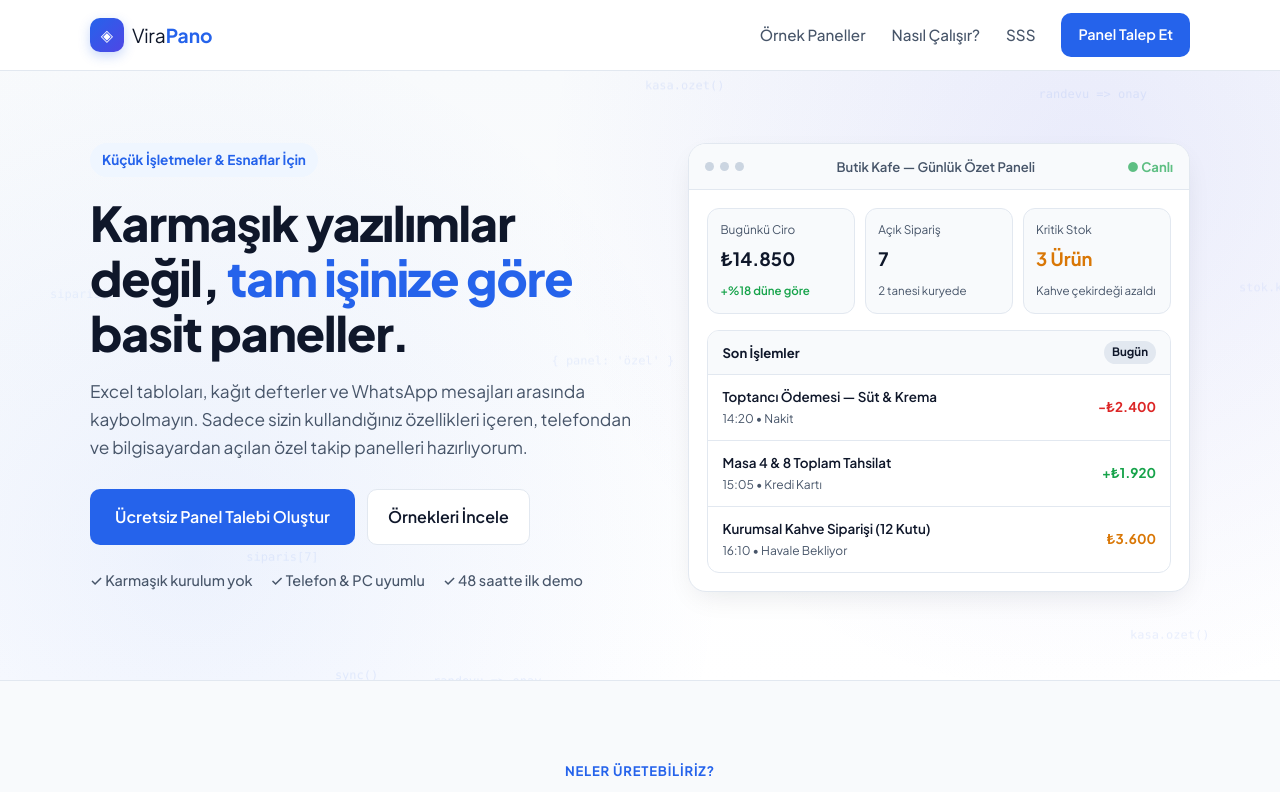
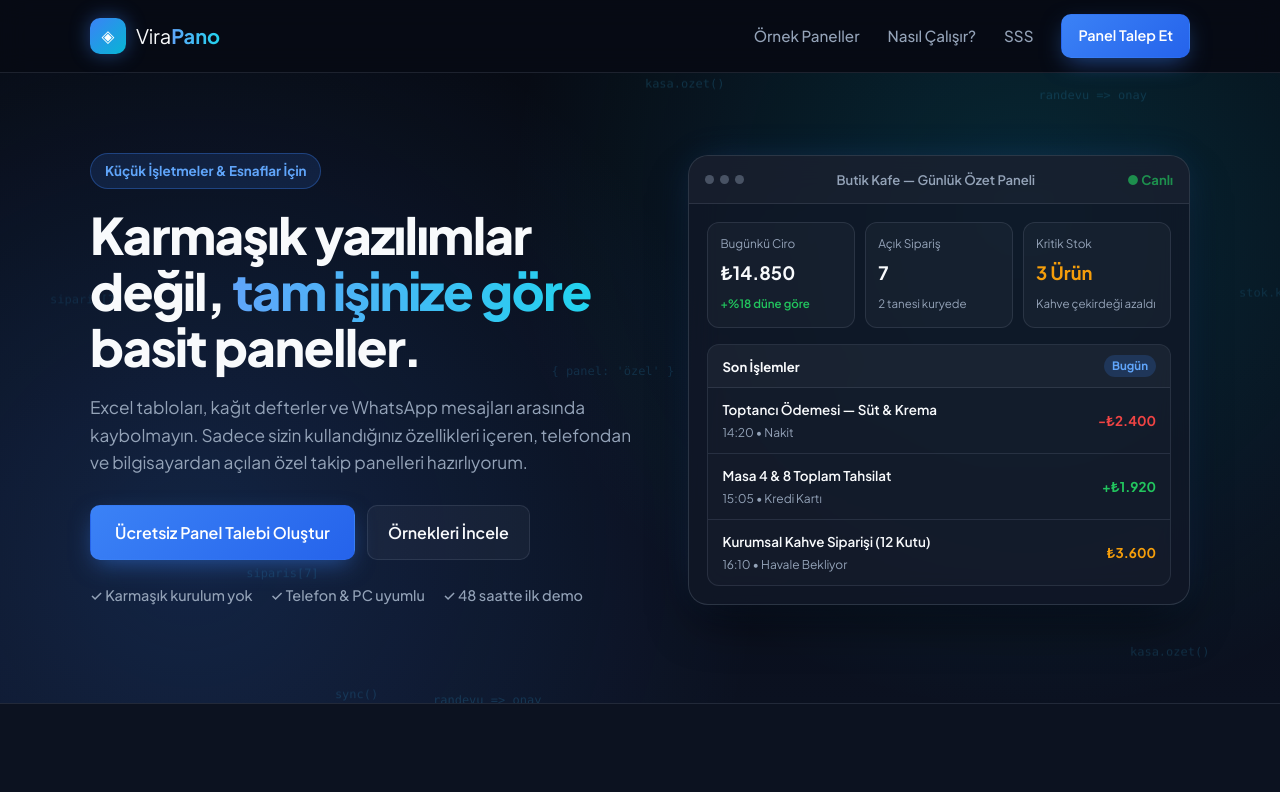
Before and after one commit to opperator04/panel-atolye, a plain HTML site: page index.html in a window 1280 px wide. Shown: the top 792 px of the page. Drawn offline with Linux system fonts and the light colour scheme.

Commit message:
Upgrade to modern dark-tech glassmorphic design

```diff
--- a/app.js
+++ b/app.js
@@ -184,7 +184,7 @@ function initCodeBackground() {
       y: Math.random() * height,
       speed: 0.25 + Math.random() * 0.35,
       text: snippets[Math.floor(Math.random() * snippets.length)],
-      alpha: 0.06 + Math.random() * 0.06
+      alpha: 0.12 + Math.random() * 0.10
     }));
   }
 
@@ -196,7 +196,7 @@ function initCodeBackground() {
     ctx.font = "500 12px ui-monospace, SFMono-Regular, Menlo, monospace";
 
     for (const d of drops) {
-      ctx.fillStyle = `rgba(37, 99, 235, ${d.alpha})`;
+      ctx.fillStyle = `rgba(56, 189, 248, ${d.alpha})`;
       ctx.fillText(d.text, d.x, d.y);
       d.y += d.speed;
       if (d.y > height + 20) {
--- a/styles.css
+++ b/styles.css
@@ -1,18 +1,20 @@
 :root {
-  --bg: #ffffff;
-  --bg-alt: #f8fafc;
-  --text: #0f172a;
-  --text-muted: #475569;
-  --border: #e2e8f0;
-  --primary: #2563eb;
-  --primary-hover: #1d4ed8;
-  --primary-soft: #eff6ff;
-  --success: #16a34a;
-  --warning: #d97706;
-  --danger: #dc2626;
-  --whatsapp: #16a34a;
-  --radius: 14px;
-  --shadow: 0 10px 30px -10px rgba(15, 23, 42, 0.12);
+  --bg: #070b14;
+  --bg-alt: #0c1220;
+  --surface: rgba(17, 24, 39, 0.72);
+  --surface-solid: #111827;
+  --text: #f8fafc;
+  --text-muted: #94a3b8;
+  --border: rgba(148, 163, 184, 0.16);
+  --primary: #3b82f6;
+  --primary-hover: #2563eb;
+  --accent: #06b6d4;
+  --primary-soft: rgba(59, 130, 246, 0.14);
+  --success: #22c55e;
+  --warning: #f59e0b;
+  --danger: #ef4444;
+  --radius: 16px;
+  --shadow: 0 24px 48px -12px rgba(0, 0, 0, 0.65);
 }
 
 * {
@@ -45,8 +47,8 @@ body {
   position: sticky;
   top: 0;
   z-index: 50;
-  background: rgba(255, 255, 255, 0.9);
-  backdrop-filter: blur(10px);
+  background: rgba(7, 11, 20, 0.8);
+  backdrop-filter: blur(14px);
   border-bottom: 1px solid var(--border);
 }
 
@@ -54,39 +56,41 @@ body {
   display: flex;
   align-items: center;
   justify-content: space-between;
-  height: 70px;
+  height: 72px;
 }
 
 .brand {
   display: inline-flex;
   align-items: center;
-  gap: 8px;
+  gap: 10px;
   text-decoration: none;
   color: var(--text);
-  font-size: 1.2rem;
+  font-size: 1.25rem;
 }
 
 .brand-icon {
   display: inline-flex;
   align-items: center;
   justify-content: center;
-  width: 34px;
-  height: 34px;
+  width: 36px;
+  height: 36px;
   border-radius: 10px;
-  background: linear-gradient(135deg, #2563eb 0%, #4f46e5 100%);
+  background: linear-gradient(135deg, #3b82f6 0%, #06b6d4 100%);
   color: #fff;
-  font-size: 1rem;
-  box-shadow: 0 4px 12px rgba(37, 99, 235, 0.25);
+  font-size: 1.05rem;
+  box-shadow: 0 0 20px rgba(59, 130, 246, 0.45);
 }
 
 .brand-text strong {
-  color: var(--primary);
+  background: linear-gradient(90deg, #60a5fa, #22d3ee);
+  -webkit-background-clip: text;
+  -webkit-text-fill-color: transparent;
 }
 
 .nav-links {
   display: flex;
   align-items: center;
-  gap: 26px;
+  gap: 28px;
 }
 
 .nav-links a:not(.btn) {
@@ -125,7 +129,7 @@ body {
   gap: 12px;
   padding: 16px 20px 20px;
   border-top: 1px solid var(--border);
-  background: var(--bg);
+  background: var(--bg-alt);
 }
 
 .mobile-nav.open {
@@ -150,7 +154,7 @@ body {
   text-decoration: none;
   cursor: pointer;
   border: 1px solid transparent;
-  transition: all 0.18s ease;
+  transition: all 0.2s ease;
   font-family: inherit;
 }
 
@@ -169,41 +173,32 @@ body {
 }
 
 .btn-primary {
-  background: var(--primary);
+  background: linear-gradient(135deg, #3b82f6 0%, #2563eb 100%);
   color: #fff;
+  box-shadow: 0 8px 24px -6px rgba(59, 130, 246, 0.55);
 }
 
 .btn-primary:hover {
-  background: var(--primary-hover);
-  transform: translateY(-1px);
+  transform: translateY(-2px);
+  box-shadow: 0 12px 28px -6px rgba(59, 130, 246, 0.75);
 }
 
 .btn-outline {
-  background: #fff;
+  background: rgba(255, 255, 255, 0.04);
   color: var(--text);
   border-color: var(--border);
   padding: 12px 20px;
 }
 
 .btn-outline:hover {
-  border-color: #cbd5e1;
-  background: var(--bg-alt);
-}
-
-.btn-whatsapp {
-  background: var(--whatsapp);
-  color: #fff;
-  padding: 12px 20px;
-}
-
-.btn-whatsapp:hover {
-  filter: brightness(0.95);
+  border-color: rgba(148, 163, 184, 0.4);
+  background: rgba(255, 255, 255, 0.08);
 }
 
 .btn-link {
   background: none;
   border: none;
-  color: var(--primary);
+  color: #60a5fa;
   font-weight: 600;
   cursor: pointer;
   margin-top: 16px;
@@ -215,11 +210,11 @@ body {
 .hero {
   position: relative;
   overflow: hidden;
-  padding: 72px 0 88px;
+  padding: 80px 0 96px;
   background:
-    radial-gradient(circle at 85% 15%, rgba(99, 102, 241, 0.10) 0%, transparent 45%),
-    radial-gradient(circle at 15% 80%, rgba(37, 99, 235, 0.08) 0%, transparent 45%),
-    linear-gradient(180deg, #f8fafc 0%, #ffffff 100%);
+    radial-gradient(circle at 80% 20%, rgba(6, 182, 212, 0.16) 0%, transparent 45%),
+    radial-gradient(circle at 15% 75%, rgba(59, 130, 246, 0.18) 0%, transparent 48%),
+    linear-gradient(180deg, #070b14 0%, #0b1120 100%);
 }
 
 .code-bg-canvas {
@@ -242,25 +237,28 @@ body {
 
 .badge {
   display: inline-block;
-  padding: 6px 12px;
+  padding: 6px 14px;
   border-radius: 999px;
   background: var(--primary-soft);
-  color: var(--primary);
-  font-size: 0.85rem;
+  border: 1px solid rgba(59, 130, 246, 0.35);
+  color: #60a5fa;
+  font-size: 0.84rem;
   font-weight: 700;
   margin-bottom: 18px;
 }
 
 .hero h1 {
-  font-size: clamp(2rem, 4vw, 3rem);
-  line-height: 1.15;
+  font-size: clamp(2.1rem, 4.2vw, 3.15rem);
+  line-height: 1.12;
   font-weight: 800;
-  letter-spacing: -0.02em;
+  letter-spacing: -0.025em;
   margin-bottom: 18px;
 }
 
 .hero h1 span {
-  color: var(--primary);
+  background: linear-gradient(90deg, #60a5fa, #22d3ee);
+  -webkit-background-clip: text;
+  -webkit-text-fill-color: transparent;
 }
 
 .hero-subtitle {
@@ -288,10 +286,11 @@ body {
 
 /* Mockup */
 .hero-mockup {
-  background: #fff;
-  border: 1px solid var(--border);
-  border-radius: 18px;
-  box-shadow: var(--shadow);
+  background: rgba(17, 24, 39, 0.78);
+  backdrop-filter: blur(16px);
+  border: 1px solid rgba(148, 163, 184, 0.22);
+  border-radius: 20px;
+  box-shadow: var(--shadow), 0 0 40px -12px rgba(59, 130, 246, 0.3);
   overflow: hidden;
 }
 
@@ -299,8 +298,8 @@ body {
   display: flex;
   align-items: center;
   justify-content: space-between;
-  padding: 12px 16px;
-  background: var(--bg-alt);
+  padding: 13px 16px;
+  background: rgba(255, 255, 255, 0.03);
   border-bottom: 1px solid var(--border);
   font-size: 0.82rem;
 }
@@ -314,7 +313,7 @@ body {
   width: 9px;
   height: 9px;
   border-radius: 50%;
-  background: #cbd5e1;
+  background: rgba(148, 163, 184, 0.4);
 }
 
 .mockup-title {
@@ -348,7 +347,7 @@ body {
   padding: 12px;
   border: 1px solid var(--border);
   border-radius: 12px;
-  background: var(--bg-alt);
+  background: rgba(255, 255, 255, 0.03);
 }
 
 .stat-label {
@@ -381,6 +380,7 @@ body {
   border: 1px solid var(--border);
   border-radius: 12px;
   overflow: hidden;
+  background: rgba(255, 255, 255, 0.02);
 }
 
 .mockup-list-header {
@@ -388,7 +388,7 @@ body {
   justify-content: space-between;
   align-items: center;
   padding: 10px 14px;
-  background: var(--bg-alt);
+  background: rgba(255, 255, 255, 0.03);
   border-bottom: 1px solid var(--border);
   font-size: 0.82rem;
   font-weight: 700;
@@ -397,7 +397,8 @@ body {
 .pill {
   padding: 2px 8px;
   border-radius: 999px;
-  background: #e2e8f0;
+  background: rgba(59, 130, 246, 0.2);
+  color: #60a5fa;
   font-size: 0.72rem;
 }
 
@@ -435,7 +436,7 @@ body {
 
 /* Sections */
 .section {
-  padding: 76px 0;
+  padding: 84px 0;
 }
 
 .section-alt {
@@ -455,13 +456,13 @@ body {
   font-size: 0.82rem;
   font-weight: 700;
   text-transform: uppercase;
-  letter-spacing: 0.06em;
-  color: var(--primary);
+  letter-spacing: 0.08em;
+  color: #22d3ee;
   margin-bottom: 8px;
 }
 
 .section-head h2 {
-  font-size: clamp(1.6rem, 3vw, 2.2rem);
+  font-size: clamp(1.65rem, 3vw, 2.25rem);
   font-weight: 800;
   margin-bottom: 10px;
 }
@@ -478,23 +479,24 @@ body {
 }
 
 .card {
-  background: #fff;
+  background: var(--surface);
+  backdrop-filter: blur(12px);
   border: 1px solid var(--border);
   border-radius: var(--radius);
-  padding: 26px;
+  padding: 28px;
   display: flex;
   flex-direction: column;
-  transition: transform 0.18s ease, box-shadow 0.18s ease;
+  transition: transform 0.2s ease, border-color 0.2s ease, box-shadow 0.2s ease;
 }
 
 .card:hover {
   transform: translateY(-4px);
-  border-color: rgba(37, 99, 235, 0.35);
-  box-shadow: 0 18px 36px -14px rgba(37, 99, 235, 0.18);
+  border-color: rgba(56, 189, 248, 0.45);
+  box-shadow: 0 20px 40px -15px rgba(6, 182, 212, 0.2);
 }
 
 .card-icon {
-  font-size: 1.8rem;
+  font-size: 1.9rem;
   margin-bottom: 12px;
 }
 
@@ -522,7 +524,7 @@ body {
 
 .card-features li::before {
   content: "✓ ";
-  color: var(--primary);
+  color: #22d3ee;
   font-weight: 700;
 }
 
@@ -531,7 +533,7 @@ body {
   align-self: flex-start;
   background: none;
   border: none;
-  color: var(--primary);
+  color: #60a5fa;
   font-weight: 700;
   font-size: 0.92rem;
   cursor: pointer;
@@ -540,6 +542,7 @@ body {
 }
 
 .card-cta:hover {
+  color: #22d3ee;
   text-decoration: underline;
 }
 
@@ -554,13 +557,15 @@ body {
   border: 1px solid var(--border);
   border-radius: var(--radius);
   padding: 26px;
-  background: #fff;
+  background: var(--surface);
 }
 
 .step-num {
-  font-size: 1.5rem;
+  font-size: 1.6rem;
   font-weight: 800;
-  color: var(--primary);
+  background: linear-gradient(90deg, #60a5fa, #22d3ee);
+  -webkit-background-clip: text;
+  -webkit-text-fill-color: transparent;
   margin-bottom: 12px;
 }
 
@@ -595,7 +600,7 @@ body {
 }
 
 .info-box {
-  background: #fff;
+  background: var(--surface);
   border: 1px solid var(--border);
   border-radius: var(--radius);
   padding: 20px;
@@ -617,10 +622,10 @@ body {
 }
 
 .form-card {
-  background: #fff;
+  background: var(--surface-solid);
   border: 1px solid var(--border);
-  border-radius: 18px;
-  padding: 28px;
+  border-radius: 20px;
+  padding: 30px;
   box-shadow: var(--shadow);
 }
 
@@ -646,12 +651,12 @@ body {
 .form-group textarea {
   width: 100%;
   padding: 11px 13px;
-  border: 1px solid #cbd5e1;
+  border: 1px solid rgba(148, 163, 184, 0.25);
   border-radius: 10px;
   font-family: inherit;
   font-size: 0.95rem;
   color: var(--text);
-  background: #fff;
+  background: rgba(7, 11, 20, 0.7);
   transition: border-color 0.15s ease, box-shadow 0.15s ease;
 }
 
@@ -659,8 +664,8 @@ body {
 .form-group select:focus,
 .form-group textarea:focus {
   outline: none;
-  border-color: var(--primary);
-  box-shadow: 0 0 0 3px rgba(37, 99, 235, 0.15);
+  border-color: #38bdf8;
+  box-shadow: 0 0 0 3px rgba(56, 189, 248, 0.18);
 }
 
 .checkbox-grid {
@@ -682,7 +687,7 @@ body {
   padding: 7px 12px;
   border-radius: 999px;
   border: 1px solid var(--border);
-  background: var(--bg-alt);
+  background: rgba(255, 255, 255, 0.04);
   font-size: 0.85rem;
   font-weight: 500;
   transition: all 0.15s ease;
@@ -690,8 +695,8 @@ body {
 
 .chip-checkbox input:checked + span {
   background: var(--primary-soft);
-  border-color: var(--primary);
-  color: var(--primary);
+  border-color: #38bdf8;
+  color: #60a5fa;
   font-weight: 600;
 }
 
@@ -711,7 +716,7 @@ body {
   width: 54px;
   height: 54px;
   border-radius: 50%;
-  background: #dcfce7;
+  background: rgba(34, 197, 94, 0.16);
   color: var(--success);
   font-size: 1.5rem;
   font-weight: 800;
@@ -753,7 +758,7 @@ body {
   border: 1px solid var(--border);
   border-radius: 12px;
   padding: 16px 20px;
-  background: #fff;
+  background: var(--surface);
 }
 
 .faq-item summary {
```
